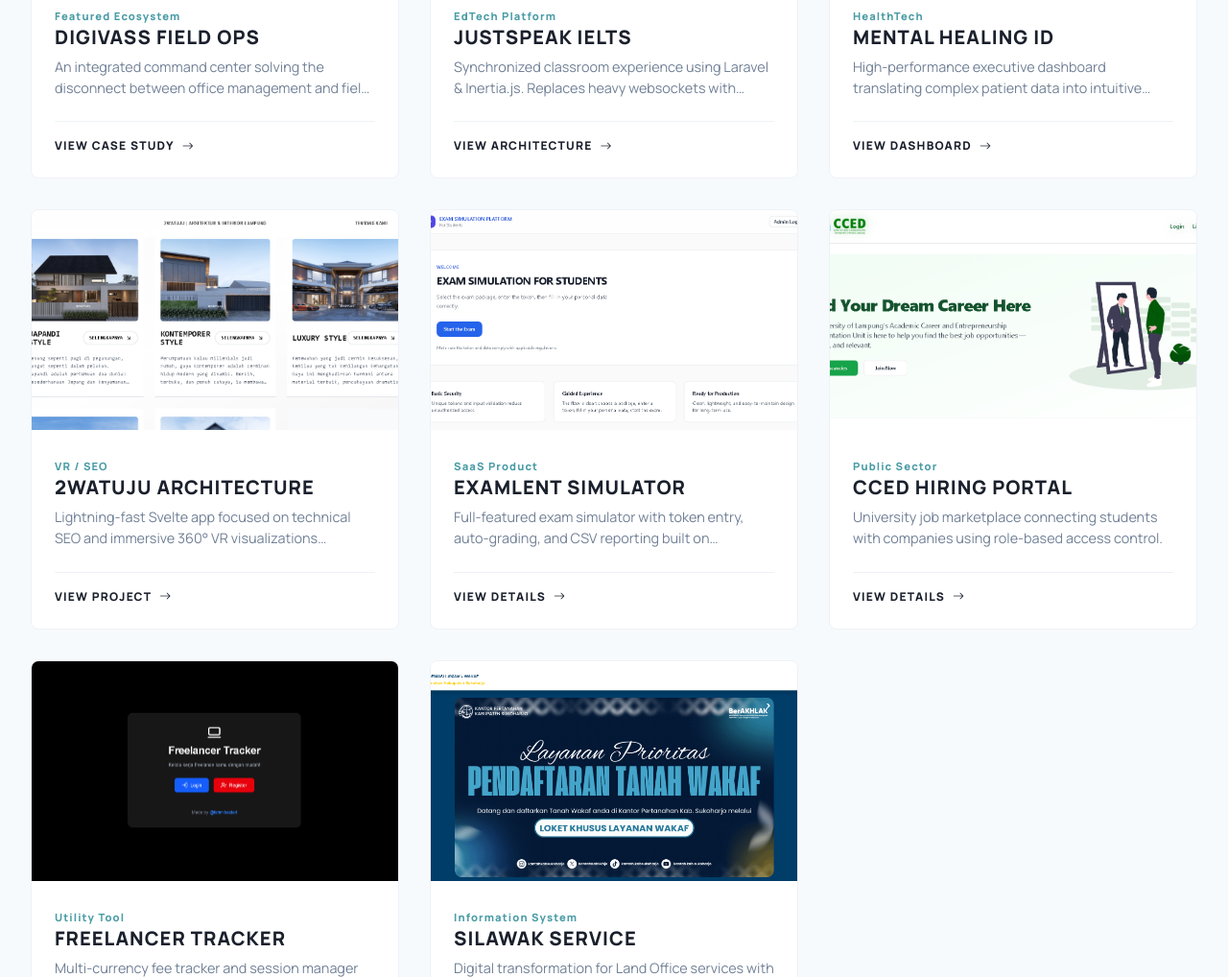
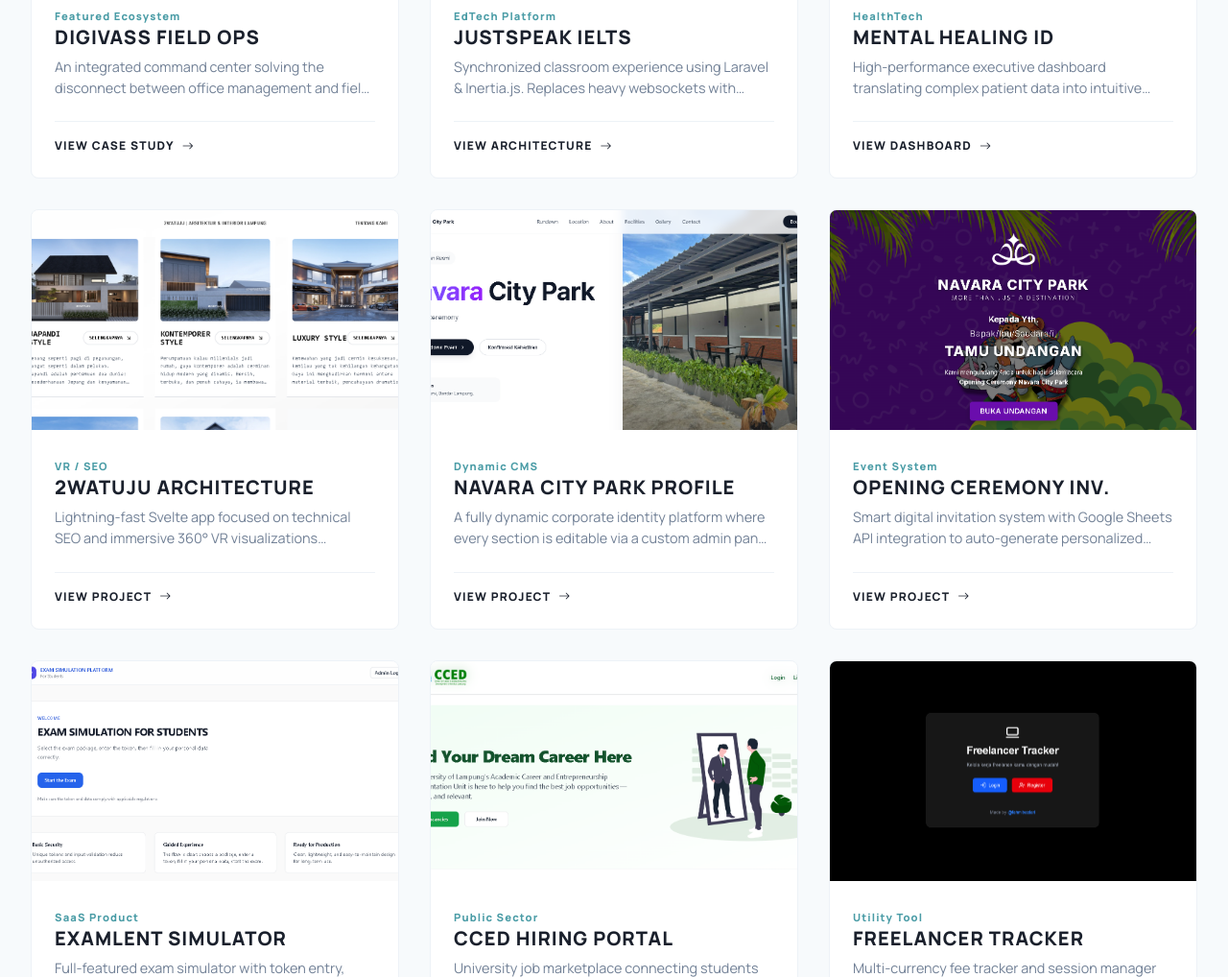
Before and after one commit to fahmibastari/portofolio-projectbased, a website: page index.html in a window 1280 px wide. Shown: the part 718-1736 px from the top of the page at 96% size. Drawn offline with nearby package versions, Linux system fonts and the light colour scheme.

Commit message:
Tambah Item

```diff
--- a/index.html
+++ b/index.html
@@ -476,6 +476,34 @@
       </div>
     </article>
 
+    <article class="catalog-item fade-in" data-cat="web" onclick="openModal('navaraprofile')">
+      <div class="catalog-img-wrapper">
+        <img src="image/navaraprofile/1.png" class="catalog-img" alt="Navara Profile">
+      </div>
+      <div class="catalog-body">
+        <div>
+          <span class="catalog-category">Dynamic CMS</span>
+          <h3 class="catalog-title">Navara City Park Profile</h3>
+          <p class="catalog-desc">A fully dynamic corporate identity platform where every section is editable via a custom admin panel using Supabase.</p>
+        </div>
+        <div class="catalog-btn">View Project <i class="bi bi-arrow-right"></i></div>
+      </div>
+    </article>
+
+    <article class="catalog-item fade-in" data-cat="web" onclick="openModal('navaraopening')">
+      <div class="catalog-img-wrapper">
+        <img src="image/navaraopening/1.png" class="catalog-img" alt="Navara Invitation">
+      </div>
+      <div class="catalog-body">
+        <div>
+          <span class="catalog-category">Event System</span>
+          <h3 class="catalog-title">Opening Ceremony Inv.</h3>
+          <p class="catalog-desc">Smart digital invitation system with Google Sheets API integration to auto-generate personalized guest links and track RSVPs.</p>
+        </div>
+        <div class="catalog-btn">View Project <i class="bi bi-arrow-right"></i></div>
+      </div>
+    </article>
+
     <article class="catalog-item fade-in" data-cat="web mobile" onclick="openModal('examlent')">
       <div class="catalog-img-wrapper">
         <img src="image/examlent/StudentLandingPage.png" class="catalog-img" alt="Examlent">
@@ -640,6 +668,34 @@
           "image/2watuju/ProjectReview.png"
         ]
       },
+      navaraprofile: {
+        title: "Navara City Park Profile",
+        desc: "A fully dynamic corporate identity platform engineered for scalability. Unlike standard static profiles, this solution features a robust custom CMS allowing the client to modify every single section—from hero banners to contact details—in real-time without touching a single line of code. Built with Next.js for SEO and Supabase for real-time data fetching.",
+        tech: ["Next.js", "Supabase", "Prisma", "TypeScript"],
+        link: "https://navara-invitation.vercel.app/",
+        images: [
+          "image/navaraprofile/1.png",
+          "image/navaraprofile/2.png",
+          "image/navaraprofile/3.png",
+          "image/navaraprofile/4.png",
+          "image/navaraprofile/5.png",
+          "image/navaraprofile/6.png"
+        ]
+      },
+      navaraopening: {
+        title: "Navara Opening Invitation",
+        desc: "A smart digital invitation system designed for high-volume event management. Features a custom Google Sheets API integration to auto-generate personalized guest links based on database rows. This automated workflow eliminates manual data entry and allows real-time RSVP tracking directly from a spreadsheet dashboard.",
+        tech: ["TailwindCSS", "Google Sheets API", "HTML/CSS"],
+        link: "https://navaraopening.netlify.app/",
+        images: [
+          "image/navaraopening/1.png",
+          "image/navaraopening/2.png",
+          "image/navaraopening/3.png",
+          "image/navaraopening/4.png",
+          "image/navaraopening/5.png",
+          "image/navaraopening/6.png"
+        ]
+      },
       examlent: {
         title: "Examlent Simulator",
         desc: "Full-featured exam simulator SaaS. Supports token-based entry, multiple question types (Essay, MCQ, MSQ), auto-grading, and comprehensive CSV reporting for administrators.",
```
Also changed, not shown: image/navaraopening/1.png (added), image/navaraopening/2.png (added), image/navaraopening/3.png (added), image/navaraopening/4.png (added), image/navaraopening/5.png (added), image/navaraopening/6.png (added), image/navaraprofile/1.png (added), image/navaraprofile/2.png (added), image/navaraprofile/3.png (added), image/navaraprofile/4.png (added), image/navaraprofile/5.png (added), image/navaraprofile/6.png (added).
